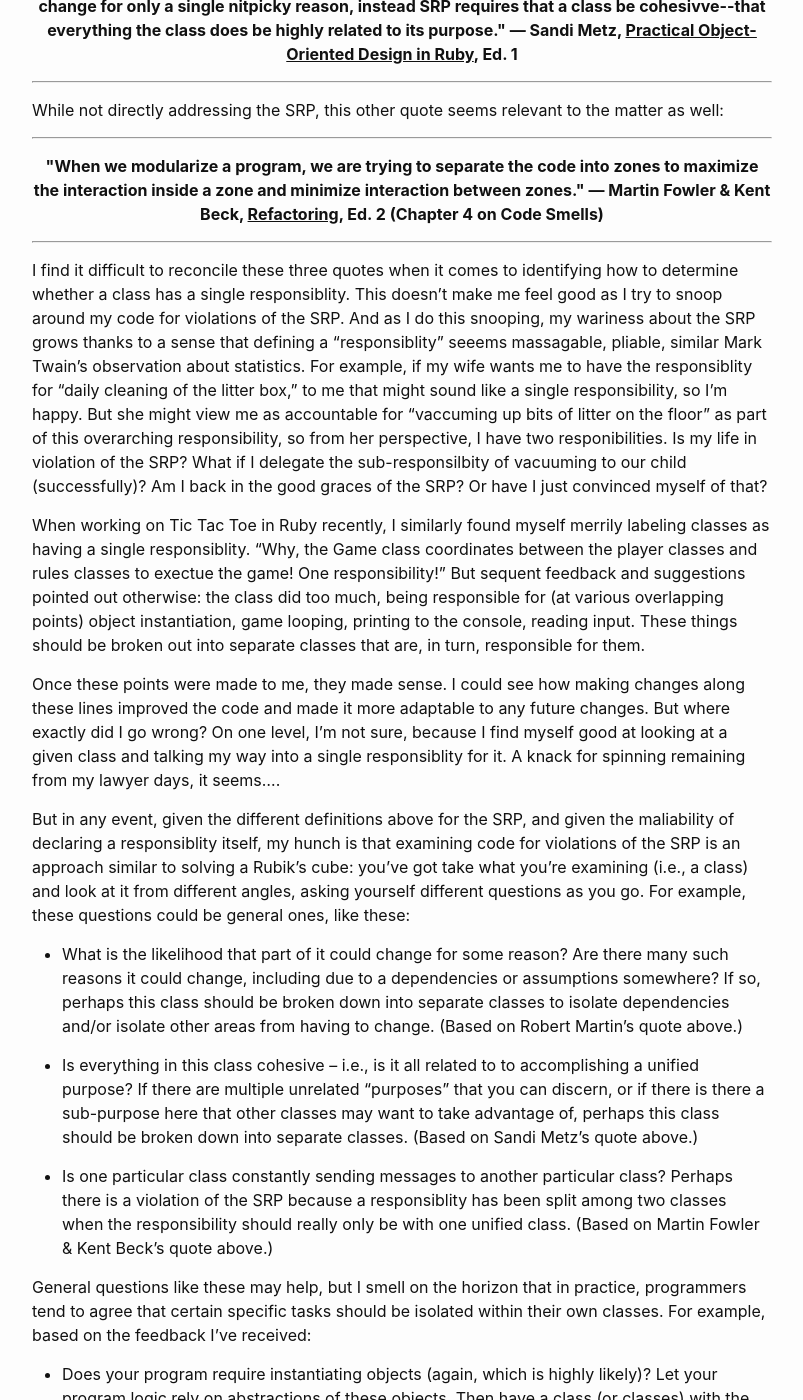
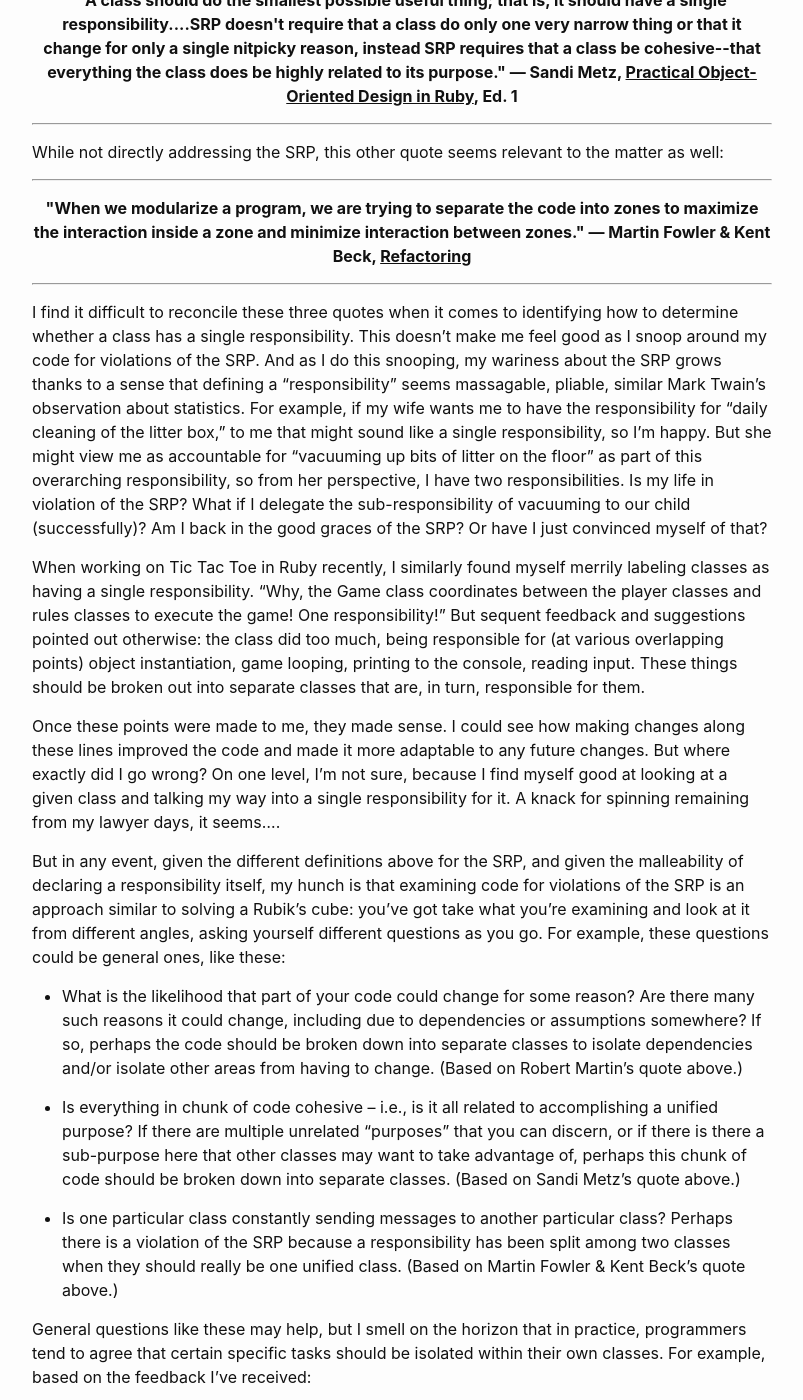
Before and after one commit to breadoliveoilsalt/breadoliveoilsalt.github.io, a Jekyll site: the page built from _posts/2019-10-25-srp.markdown, in a window 1280 px wide and 1400 px high, scrolled down 622 px. Shown: the whole window, without its empty margins (238-1041 px from the left). Built offline with Jekyll 4.4.1, drawn with Linux system fonts in a browser that asks for light colours; some of the changed text lies outside the part shown.

Commit message:
Merge into master

```diff
--- a/_posts/2019-10-25-srp.markdown
+++ b/_posts/2019-10-25-srp.markdown
@@ -14,9 +14,9 @@ categories: coding
 --------------------------------------------------------------------------
 <p />
 
-I remember (not too long ago) when I first heard of the Single Responsibility Principle.  It's a great thing for someone young in their programming career like myself. It's a simple phrase to remember, meaning you've breezed through one-firth of the "SOLID" principles, and it sounds noble, making it easy to trust without having to know much about its ins and outs.
+I remember (not too long ago) when I first heard of the Single Responsibility Principle.  It's a great thing for someone young in their programming career like myself. It's a simple phrase to remember, meaning you've breezed through one-fifth of the "SOLID" principles, and it sounds noble, making it easy to trust without having to know much about its ins and outs.
 
-Unfortunately, I've become wary of the Single Responsibility Principle as I've read more, thought more, and make more mistakes about it.  I think this wariness begins from a difficulty pinning down exactly what the SRP means.  Take for example, the following quotes:
+For better or worse, however, I've become wary of the Single Responsibility Principle as I've read more, thought more, and make more mistakes about it.  I think this wariness begins from a difficulty pinning down exactly what the SRP means.  Take for example, the following quotes:
 
 --------------------------------------------------------------------------
 <p />
@@ -27,7 +27,7 @@ Unfortunately, I've become wary of the Single Responsibility Principle as I've r
 --------------------------------------------------------------------------
 <p />
 
-<p class="text-centered bold"> "A class should do the smallest possible useful thing; that is, it should have a single responsibility....SRP doesn't require that a class do only one very narrow thing or that it change for only a single nitpicky reason, instead SRP requires that a class be cohesivve--that everything the class does be highly related to its purpose."
+<p class="text-centered bold"> "A class should do the smallest possible useful thing; that is, it should have a single responsibility....SRP doesn't require that a class do only one very narrow thing or that it change for only a single nitpicky reason, instead SRP requires that a class be cohesive--that everything the class does be highly related to its purpose."
 ― Sandi Metz, <span class="underlined"> Practical Object-Oriented Design in Ruby</span>, Ed. 1</p>
 
 -------------------------------------------------------------------------
@@ -39,39 +39,43 @@ While not directly addressing the SRP, this other quote seems relevant to the ma
 <p />
 
 <p class="text-centered bold"> "When we modularize a program, we are trying to separate the code into zones to maximize the interaction inside a zone and minimize interaction between zones."
-― Martin Fowler & Kent Beck, <span class="underlined">Refactoring</span>, Ed. 2 (Chapter 4 on Code Smells) </p>
+― Martin Fowler & Kent Beck, <span class="underlined">Refactoring</span></p>
 
 -------------------------------------------------------------------------
 <p />
 
-I find it difficult to reconcile these three quotes when it comes to identifying how to determine whether a class has a single responsiblity.  This doesn't make me feel good as I try to snoop around my code for violations of the SRP.  And as I do this snooping, my wariness about the SRP grows thanks to a sense that defining a "responsiblity" seeems massagable, pliable, similar Mark Twain's observation about statistics.  For example, if my wife wants me to have the responsiblity for "daily cleaning of the litter box," to me that might sound like a single responsibility, so I'm happy.  But she might view me as accountable for "vaccuming up bits of litter on the floor" as part of this overarching responsibility, so from her perspective, I have two responibilities.  Is my life in violation of the SRP?  What if I delegate the sub-responsilbity of vacuuming to our child (successfully)?  Am I back in the good graces of the SRP?  Or have I just convinced myself of that?
+I find it difficult to reconcile these three quotes when it comes to identifying how to determine whether a class has a single responsibility.  This doesn't make me feel good as I snoop around my code for violations of the SRP.  And as I do this snooping, my wariness about the SRP grows thanks to a sense that defining a "responsibility" seems massagable, pliable, similar Mark Twain's observation about statistics.  For example, if my wife wants me to have the responsibility for "daily cleaning of the litter box," to me that might sound like a single responsibility, so I'm happy.  But she might view me as accountable for "vacuuming up bits of litter on the floor" as part of this overarching responsibility, so from her perspective, I have two responsibilities.  Is my life in violation of the SRP?  What if I delegate the sub-responsibility of vacuuming to our child (successfully)?  Am I back in the good graces of the SRP?  Or have I just convinced myself of that?
 
-When working on Tic Tac Toe in Ruby recently, I similarly found myself merrily labeling classes as having a single responsiblity.  "Why, the Game class coordinates between the player classes and rules classes to exectue the game! One responsibility!"  But sequent feedback and suggestions pointed out otherwise: the class did too much, being responsible for (at various overlapping points) object instantiation, game looping, printing to the console, reading input.  These things should be broken out into separate classes that are, in turn, responsible for them.
+When working on Tic Tac Toe in Ruby recently, I similarly found myself merrily labeling classes as having a single responsibility.  "Why, the Game class coordinates between the player classes and rules classes to execute the game! One responsibility!"  But sequent feedback and suggestions pointed out otherwise: the class did too much, being responsible for (at various overlapping points) object instantiation, game looping, printing to the console, reading input.  These things should be broken out into separate classes that are, in turn, responsible for them.
 
-Once these points were made to me, they made sense.  I could see how making changes along these lines improved the code and made it more adaptable to any future changes.  But where exactly did I go wrong?  On one level, I'm not sure, because I find myself good at looking at a given class and talking my way into a single responsiblity for it.  A knack for spinning remaining from my lawyer days, it seems....
+Once these points were made to me, they made sense.  I could see how making changes along these lines improved the code and made it more adaptable to any future changes.  But where exactly did I go wrong?  On one level, I'm not sure, because I find myself good at looking at a given class and talking my way into a single responsibility for it.  A knack for spinning remaining from my lawyer days, it seems....
 
-But in any event, given the different definitions above for the SRP, and given the maliability of declaring a responsiblity itself, my hunch is that examining code for violations of the SRP is an approach similar to solving a Rubik's cube: you've got take what you're examining (i.e., a class) and look at it from different angles, asking yourself different questions as you go.  For example, these questions could be general ones, like these:
+But in any event, given the different definitions above for the SRP, and given the malleability of declaring a responsibility itself, my hunch is that examining code for violations of the SRP is an approach similar to solving a Rubik's cube: you've got take what you're examining and look at it from different angles, asking yourself different questions as you go.  For example, these questions could be general ones, like these:
 
-- What is the likelihood that part of it could change for some reason?  Are there many such reasons it could change, including due to a dependencies or assumptions somewhere? If so, perhaps this class should be broken down into separate classes to isolate dependencies and/or isolate other areas from having to change. (Based on Robert Martin's quote above.)
+- What is the likelihood that part of your code could change for some reason?  Are there many such reasons it could change, including due to dependencies or assumptions somewhere? If so, perhaps the code should be broken down into separate classes to isolate dependencies and/or isolate other areas from having to change. (Based on Robert Martin's quote above.)
 
-- Is everything in this class cohesive -- i.e., is it all related to to accomplishing a unified purpose?  If there are multiple unrelated "purposes" that you can discern, or if there is there a sub-purpose here that other classes may want to take advantage of, perhaps this class should be broken down into separate classes.  (Based on Sandi Metz's quote above.)
+- Is everything in chunk of code cohesive -- i.e., is it all related to accomplishing a unified purpose?  If there are multiple unrelated "purposes" that you can discern, or if there is there a sub-purpose here that other classes may want to take advantage of, perhaps this chunk of code should be broken down into separate classes.  (Based on Sandi Metz's quote above.)
 
-- Is one particular class constantly sending messages to another particular class?  Perhaps there is a violation of the SRP because a responsiblity has been split among two classes when the responsibility should really only be with one unified class. (Based on Martin Fowler & Kent Beck's quote above.)
+- Is one particular class constantly sending messages to another particular class?  Perhaps there is a violation of the SRP because a responsibility has been split among two classes when they should really be one unified class. (Based on Martin Fowler & Kent Beck's quote above.)
 
 General questions like these may help, but I smell on the horizon that in practice, programmers tend to agree that certain specific tasks should be isolated within their own classes.  For example, based on the feedback I've received:
 
-- Does your program require instantiating objects (again, which is highly likely)?  Let your program logic rely on abstractions of these objects.  Then have a class (or classes) with the responibility for instantiating these objects, and inject the objects into the class controlling your logic.  This way, you increase the likelihood that your program logic can manipulate other types of objects (perhaps through polymorphism), not just the objects you contemplate now.
+- Does your program require instantiating objects (which is highly likely)?  Let your program logic rely on abstractions of these objects.  Then have a class (or classes) with the responsibility for instantiating these objects, and inject the objects into the class controlling your logic.  This way, you increase the likelihood that your program logic can manipulate other types of objects (perhaps through polymorphism), not just the objects you contemplate now.
 
-- Does your program require input and output (which is highly likely)?  Let your program logic rely on abstractions of the input and output, while isolating the implementations of a particular input and output streams in separate classes responsible for that implementation.  This way, if your specific input or output streams change, your logic doesn't have to.  (In my mind, this is similar to the logic behind the "MVC" model.)
+- Does your program require input from and output to a user (again, which is highly likely)?  Let your program logic rely on abstractions of the input and output, while isolating the implementations of a particular input and output streams in separate classes responsible for that implementation.  This way, if your specific input or output streams change, your logic doesn't have to.  (In my mind, this is similar to the logic behind the separation of concerns inherent in the "MVC" model.)
 
-- Does your program rely on an API controlled by someone else?  A change in that underlying API could blow up your program if your logic makes direct calls to that API.  To minimize the risk of this, create a "wrapper" class that is responsible for speaking to the API on behalf of your program's logic.  Your logic can call methods defined in your wrapper class, and if the underlying API changes, your wrapper is the only thing that has to change to accomodate this development.  Your program logic doesn't have to.
+- Does your program rely on an API controlled by someone else?  A change in that underlying API could blow up your program if your logic makes direct calls to that API.  To minimize the risk of this, create a "wrapper" class that is responsible for speaking to the API on behalf of your program's logic.  Your logic can call methods defined in your wrapper class, and if the underlying API changes, your wrapper is the only thing that has to change to accommodate this development.  Your program logic doesn't have to.
 
 - Just as you can break a story down into a beginning, middle, and end, can you break your program logic down into different sections, and does it make sense to have different classes control particular sections?  By isolating sections this way, you minimize the chance that a change in one section will affect other sections.
 
-Even from a light flip though of the Gang of Four's <span class="underlined">Design Patterns</span>, one can surmise that professional programers tend to agree that, if the complexity is worth is, certain responsibilities should be sequestered to a separate part of your program.  These responsibilities include nuances to those above that I learned about: instantiation of objects ("Abstract Factory" and "Builder" patterns), translating between input and output or an external API ("Interpreter" pattern), separating chunks of logic from each other ("Strategy" and "Template Method" patterns), and many more.
+These questions are more specific than the preceding ones.  Are these specific questions on the right track?  Well, even from a light flip through of the Gang of Four's <span class="underlined">Design Patterns</span>, one can surmise that professional programmers tend to agree that, if the complexity is worth is, certain specific responsibilities should be sequestered to a separate part of your program.  These responsibilities include those above that I learned about: instantiation of objects ("Abstract Factory" and "Builder" patterns), translating between input and output or an external API ("Interpreter" pattern), separating chunks of logic from each other ("Strategy" and "Template Method" patterns), and many more.
 
-At the end of the day, my burdeoning and evolving sense of the SRP is telling me that it takes the shape of both generalized good advice to keep in mind and generally accepted practices that professionals recognize as valuable.  And the linch pin connecting these two manifestions and making them easier to understand is experience playing with and wrestling with them both.  That comes with time, which means that any wariness about the SRP will likely ease up as I learn more and grow more.
+At the end of the day, my burgeoning and evolving sense of the SRP is telling me that the SRP takes the shape of both generalized good advice to keep in mind and generally accepted practices that professionals recognize as valuable.  And the linchpin connecting these two manifestations and making them easier to understand is experience playing with and wrestling with them both.  That comes with time, which means that any wariness about the SRP will likely ease up as I learn more and grow more.
 
-Never one to miss an opportunity to lump everything together with a spin, though, I'd take a shot and say that if I had to summarize everything above, it's that the SRP wants us to ask: are there portions of code in your program that should be put together in their own class either becuase it logically makes sense to do so (i.e., these portions of the code depend on each other or are conceptually related) or because there is a likelihood that these portions of the code might change or be substitued, so you want to isolate them from the rest of your program?
+Never one to miss an opportunity to lump everything together with a spin, though, I'd take a shot and say that if I had to summarize everything above, it's that the SRP wants us to ask:
+
+- Are there portions of code in your program that should be put together in their own class either because it logically makes sense to do so (i.e., these portions of the code depend on each other or are conceptually related) or because there is a likelihood that these portions of the code might change or be substituted, so you want to isolate them from the rest of your program?
+
+If so, then put those portions of code in their own class.
 
 Will this summary hold up? Time will tell!
```
Also changed, not shown: other parts of _posts/2019-10-25-srp.markdown (+1 -1 lines).
